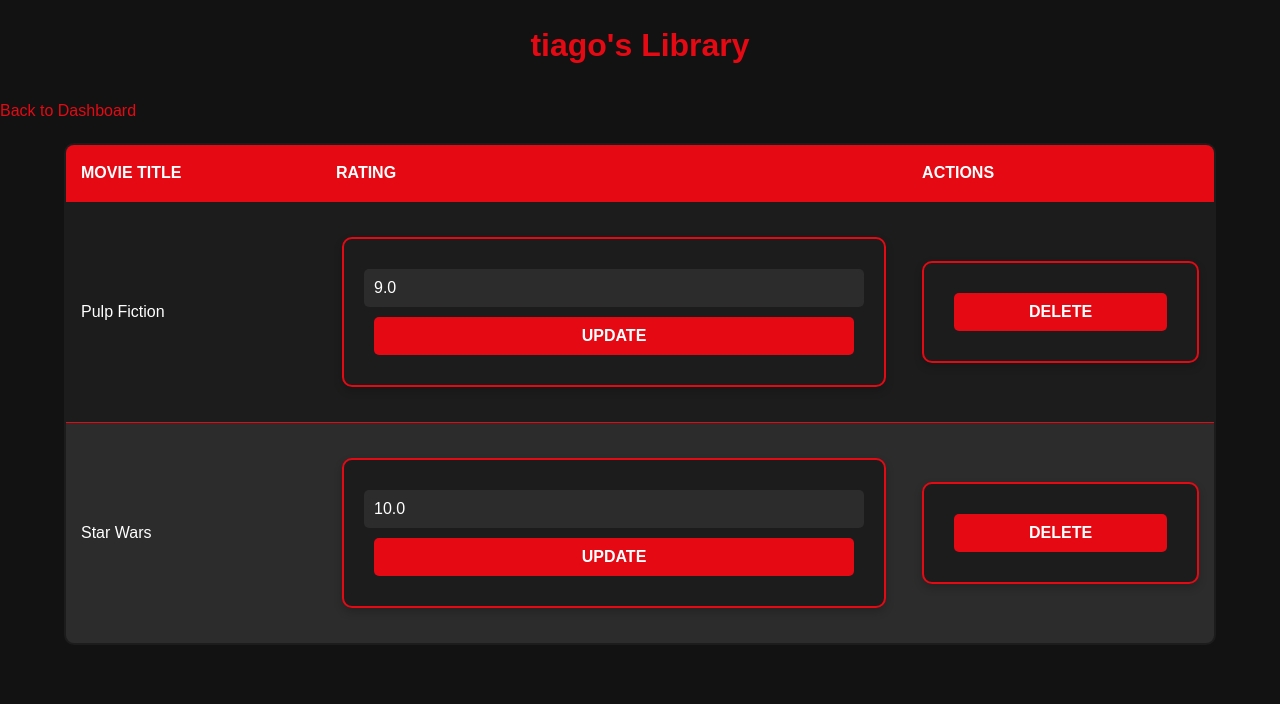
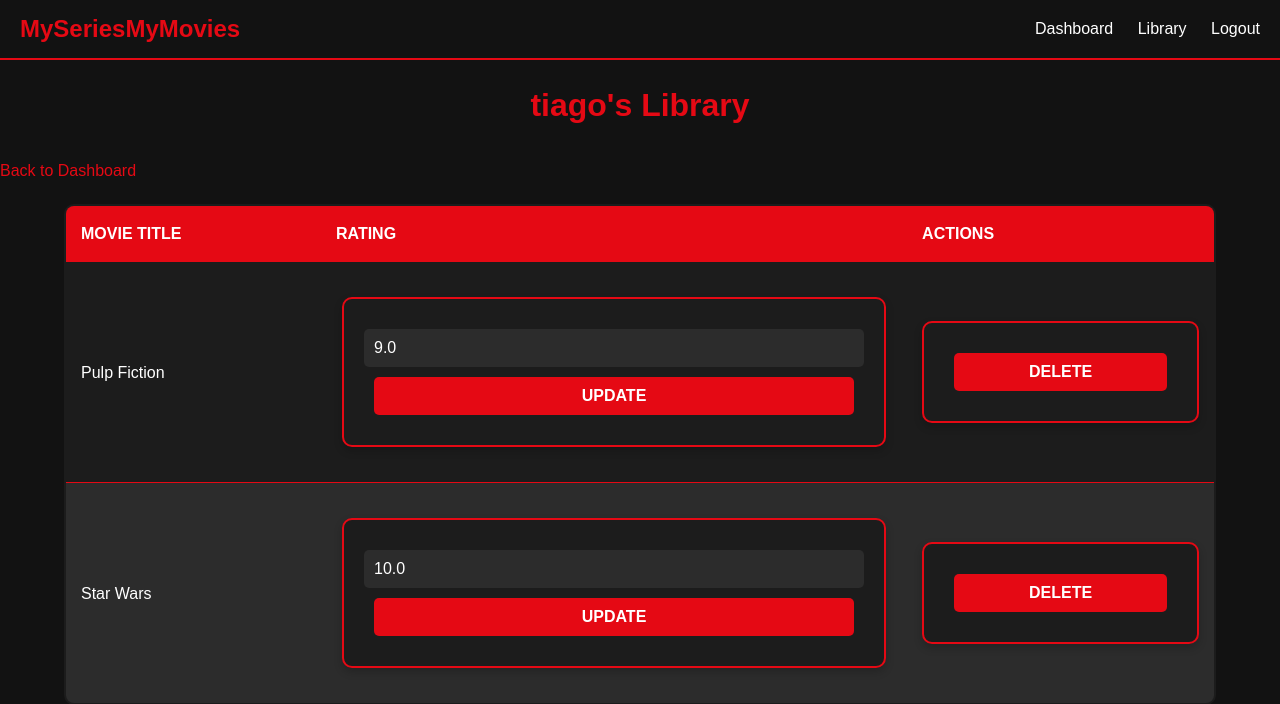
Before and after one commit to custodio-tiago/MySeriesMyMovies, a Django app: page /library/ in a window 1280 px wide. Shown: the top 704 px of the page. Run offline with Django 5.2, Linux system fonts and the light colour scheme; a user stored in the database is signed in; data comes from the database, SQL or seed files in the repository; both versions use the stored data as it was after the commit.

Commit message:
ADD navbar, logout

```diff
--- a/core/templates/userlibrary.html
+++ b/core/templates/userlibrary.html
@@ -6,6 +6,17 @@
     <link rel="stylesheet" type="text/css" href="{% static 'css/style.css' %}">
 </head>
 <body>
+      <!-- Navbar -->
+    <nav class="navbar">
+        <div class="navbar-left">
+            <a href="{% url 'dashboard' %}">MySeriesMyMovies</a>
+        </div>
+        <div class="navbar-right">
+            <a href="{% url 'dashboard' %}">Dashboard</a>
+            <a href="{% url 'userlibrary' %}">Library</a>
+            <a href="{% url 'logout' %}">Logout</a>
+        </div>
+    </nav>
     <h2>{{ request.user.username }}'s Library</h2>
     <a href="{% url 'dashboard' %}">Back to Dashboard</a>
 
--- a/core/views.py
+++ b/core/views.py
@@ -3,6 +3,8 @@ from django.shortcuts import render, redirect, get_object_or_404
 from django.contrib.auth import login
 from django.contrib.auth.forms import AuthenticationForm
 from django.contrib.auth.decorators import login_required
+from django.contrib.auth import logout
+from django.http import HttpResponseRedirect
 from django.conf import settings
 from .models import Movie
 import os
@@ -59,3 +61,8 @@ def delete_movie(request, movie_id):
         movie = get_object_or_404(Movie, id=movie_id, user=request.user)
         movie.delete()
     return redirect("user_library")
+
+# Função de logout
+def user_logout(request):
+    logout(request)
+    return HttpResponseRedirect('/login/')  # Redireciona para a página de login
--- a/myseriesmymovies/urls.py
+++ b/myseriesmymovies/urls.py
@@ -8,4 +8,6 @@ urlpatterns = [
     path("library/", views.user_library, name="user_library"),
     path("update/<int:movie_id>/", views.update_rating, name="update_rating"),
     path("delete/<int:movie_id>/", views.delete_movie, name="delete_movie"),
+    path('logout/', views.user_logout, name='logout'),
+    path('userlibrary/', views.user_library, name='userlibrary'),
 ]
--- a/static/css/style.css
+++ b/static/css/style.css
@@ -153,3 +153,58 @@ a:hover {
     padding: 20px; /* Espaço interno */
     background-color: #121212; /* Preto de fundo */
 }
+
+/* Navbar */
+.navbar {
+    display: flex;
+    justify-content: space-between;
+    align-items: center;
+    padding: 10px 20px;
+    background-color: #121212;
+    border-bottom: 2px solid #e50914;
+}
+
+.navbar-left a {
+    color: #e50914;
+    font-size: 1.5em;
+    font-weight: bold;
+    text-decoration: none;
+}
+
+.navbar-right a {
+    color: #fff;
+    margin-left: 20px;
+    text-decoration: none;
+}
+
+.navbar-right a:hover {
+    color: #e50914;
+}
+
+.login-container {
+    max-width: 500px;
+    margin: 0 auto;
+    padding: 20px;
+    background-color: #1c1c1c;
+    border-radius: 10px;
+    box-shadow: 0 4px 8px rgba(0, 0, 0, 0.2);
+}
+
+.login-header {
+    display: flex;
+    align-items: center;
+    justify-content: center;
+    margin-bottom: 20px;
+}
+
+.login-logo {
+    width: 50px;
+    height: 50px;
+    margin-right: 10px;
+}
+
+.login-header h2 {
+    color: #e50914;
+    font-size: 2em;
+    margin: 0;
+}
```
Also changed, not shown: core/templates/dashboard.html (+12 -0 lines), core/templates/login.html (+11 -6 lines), db.sqlite3.
